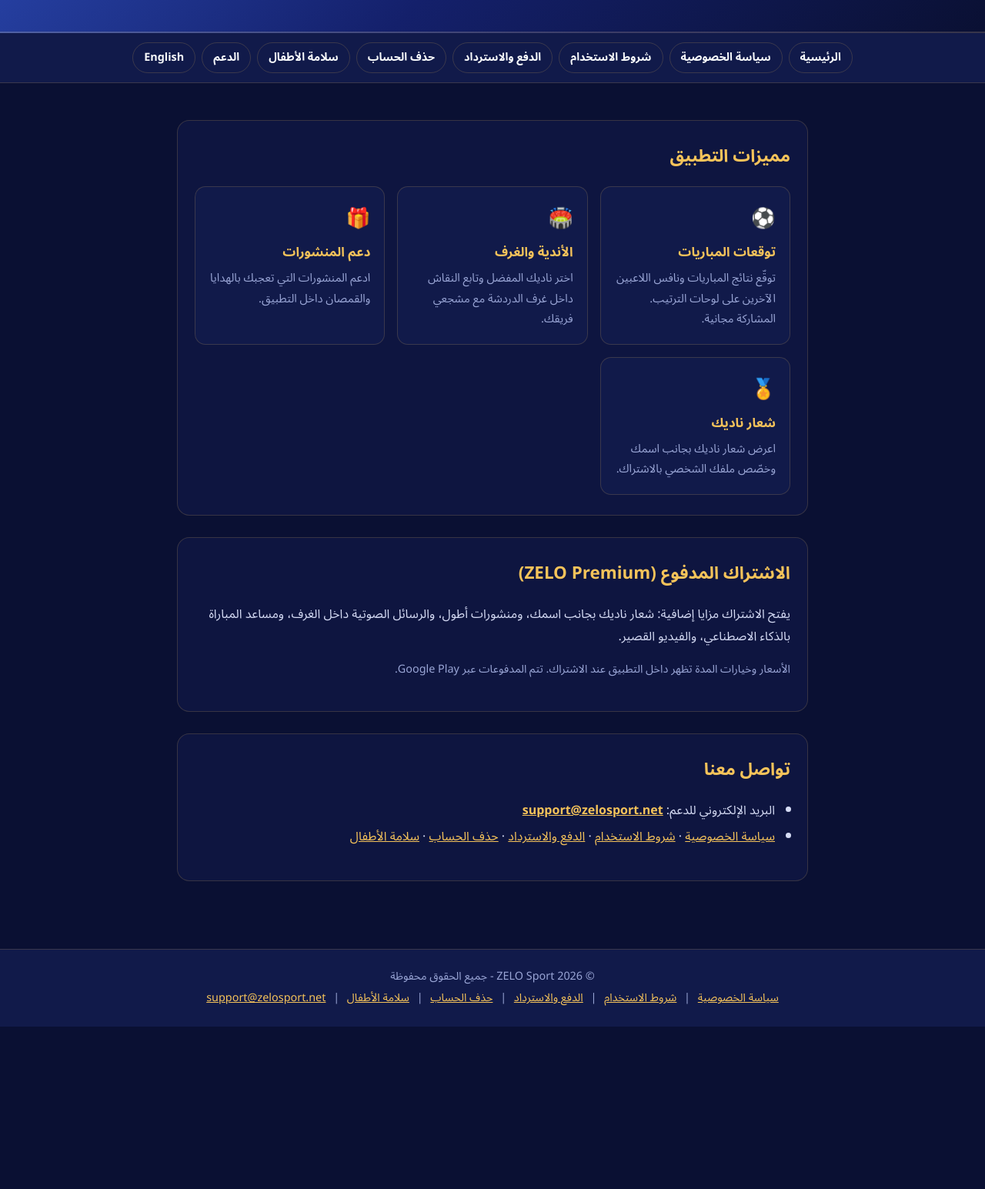
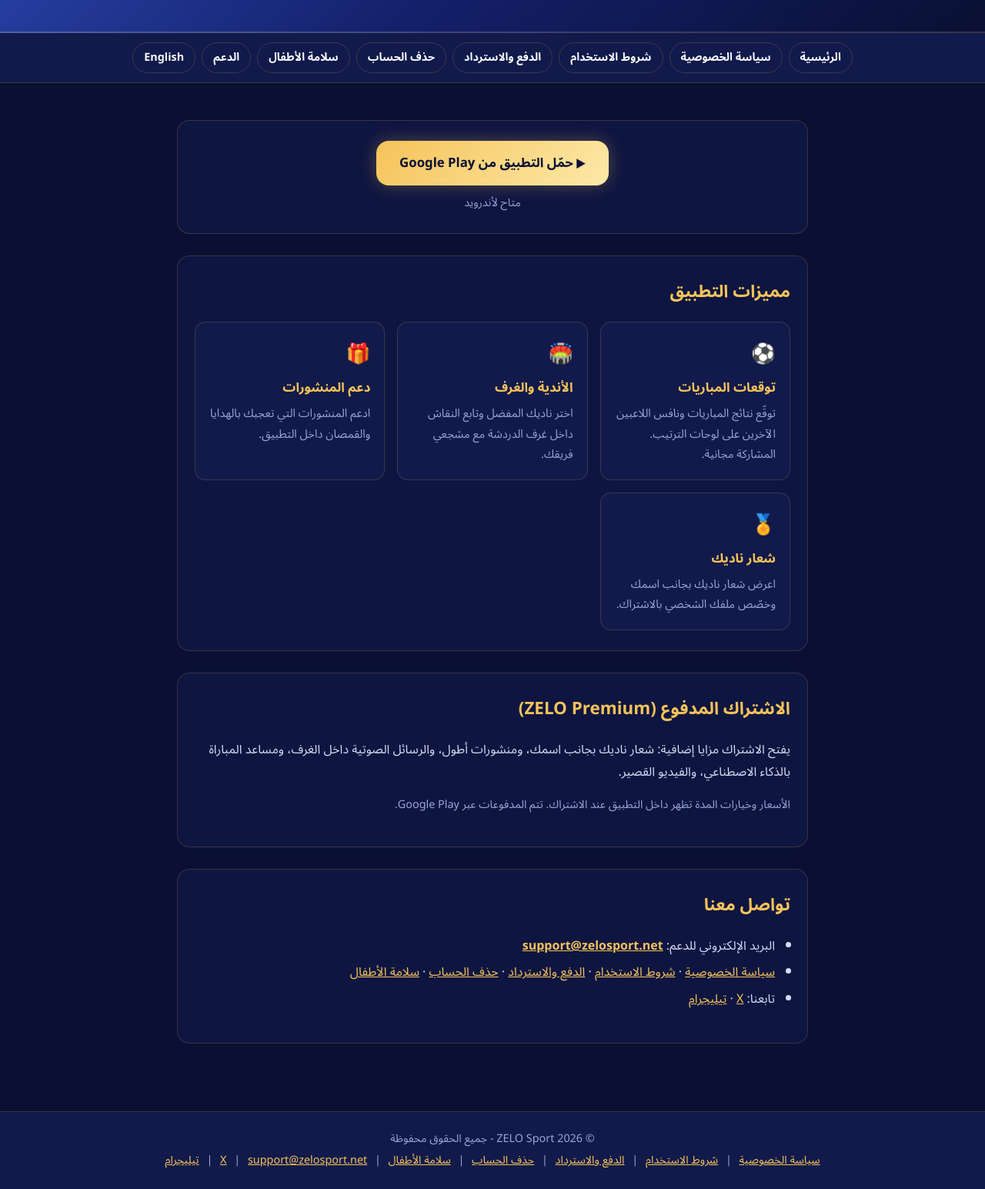
Before and after one commit to zelospor-f/app-website, a plain HTML site: page index.html in a window 1280 px wide. Shown: the part 230-1775 px from the top of the page at 77% size. Before the commit the page ends 1564 px from the top, so only its background shows below. Drawn offline with Linux system fonts and the light colour scheme.

Commit message:
Add files via upload

```diff
--- a/index.html
+++ b/index.html
@@ -29,6 +29,10 @@
 <a href="index.html">الرئيسية</a><a href="privacy.html">سياسة الخصوصية</a><a href="terms.html">شروط الاستخدام</a><a href="refunds.html">الدفع والاسترداد</a><a href="delete-account.html">حذف الحساب</a><a href="child-safety.html">سلامة الأطفال</a><a href="mailto:support@zelosport.net">الدعم</a><a href="index-en.html" hreflang="en">English</a>
 </nav>
 <div class="container">
+<section class="dl-box">
+<a class="dl" href="https://play.google.com/store/apps/details?id=com.zelosport.app" target="_blank" rel="noopener">&#9654; حمّل التطبيق من Google Play</a>
+<p class="muted">متاح لأندرويد</p>
+</section>
 
 <section id="features">
 <h2>مميزات التطبيق</h2>
@@ -49,6 +53,7 @@
 <ul>
 <li>البريد الإلكتروني للدعم: <a href="mailto:support@zelosport.net"><strong>support@zelosport.net</strong></a></li>
 <li><a href="privacy.html">سياسة الخصوصية</a> · <a href="terms.html">شروط الاستخدام</a> · <a href="refunds.html">الدفع والاسترداد</a> · <a href="delete-account.html">حذف الحساب</a> · <a href="child-safety.html">سلامة الأطفال</a></li>
+<li>تابعنا: <a href="https://x.com/Zelo_Sport" target="_blank" rel="noopener">X</a> · <a href="https://t.me/ZeloSport" target="_blank" rel="noopener">تيليجرام</a></li>
 </ul>
 </section>
 
@@ -60,7 +65,9 @@
 <a href="refunds.html">الدفع والاسترداد</a> |
 <a href="delete-account.html">حذف الحساب</a> |
 <a href="child-safety.html">سلامة الأطفال</a> |
-<a href="mailto:support@zelosport.net">support@zelosport.net</a>
+<a href="mailto:support@zelosport.net">support@zelosport.net</a> |
+<a href="https://x.com/Zelo_Sport" target="_blank" rel="noopener">X</a> |
+<a href="https://t.me/ZeloSport" target="_blank" rel="noopener">تيليجرام</a>
 </footer>
 </body>
 </html>
--- a/style.css
+++ b/style.css
@@ -155,3 +155,9 @@ html[dir="ltr"] ul,html[dir="ltr"] ol{padding-right:0;padding-left:22px}
 html[dir="ltr"] .notice{border-right:0;border-left:4px solid var(--accent-gold)}
 html[dir="rtl"] ol{padding-right:22px}
 footer a{display:inline-block;margin:2px 6px}
+
+/* زر التحميل */
+.dl-box{text-align:center}
+.dl{display:inline-block;padding:14px 30px;border-radius:16px;background:linear-gradient(135deg,var(--accent-gold),#fde9a8);color:var(--bg-dark);font-weight:900;font-size:1.05rem;text-decoration:none;box-shadow:0 0 22px rgba(245,195,90,.3)}
+.dl:hover{filter:brightness(1.08)}
+.dl-box p{margin:10px 0 0}
```
Also changed, not shown: index-en.html (+8 -1 lines), privacy-en.html (+3 -1 lines), privacy.html (+3 -1 lines), terms.html (+3 -1 lines).
